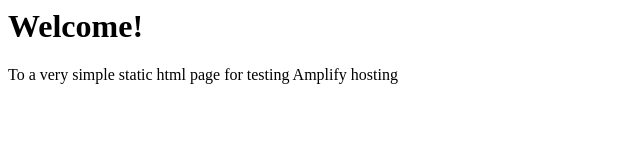
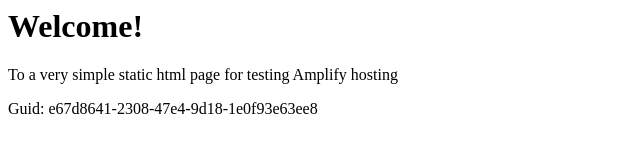
Before and after one commit to aws-aemilia-cdg/Github-PR-Commit-Integration-Test-DoNotTouch-Gith-P5X5MO5I-v1-prod-eu-west-3, a website: page src/index.html in a window 1280 px wide. Shown: the whole page, without its empty margins (0-640 px from the left). Drawn offline with Linux system fonts and the light colour scheme.

Commit message:
commit from integ tests

```diff
--- a/src/index.html
+++ b/src/index.html
@@ -1,3 +1,5 @@
+
+
 <html lang="en">
 
 <head>
@@ -10,6 +12,6 @@
 <body>
     <h1>Welcome!</h1>
     <p>To a very simple static html page for testing Amplify hosting</p>
-</body>
+    <p>Guid: e67d8641-2308-47e4-9d18-1e0f93e63ee8</p></body>
 
 </html>
```
